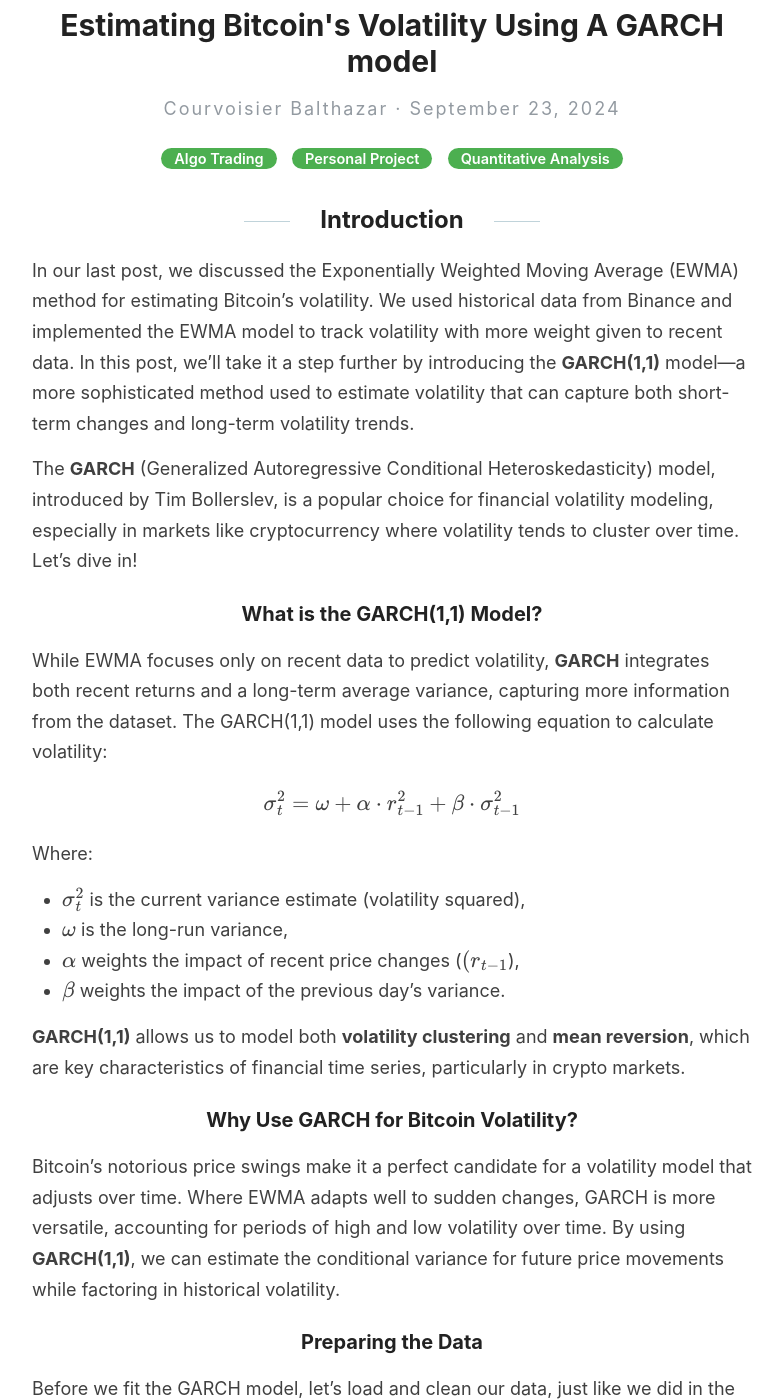
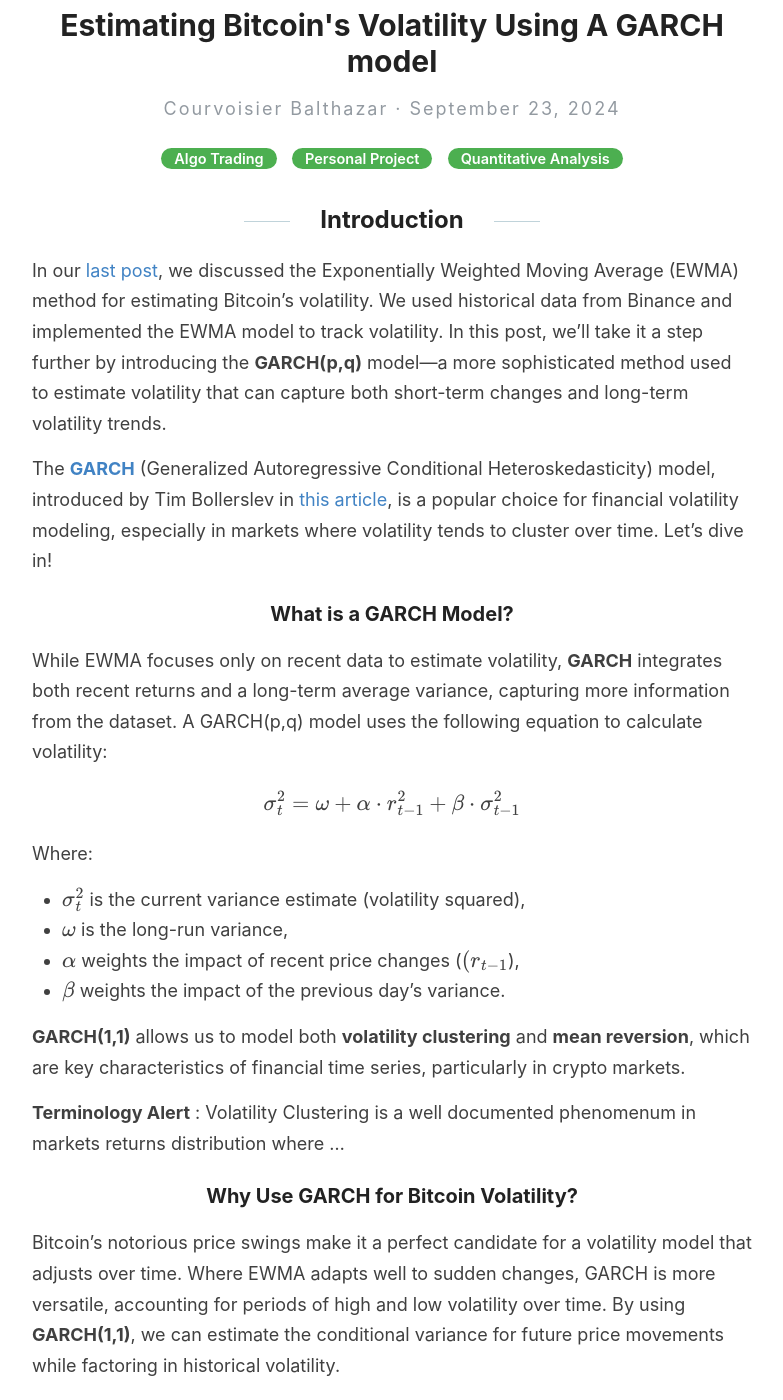
Before and after one commit to Zaltarba/blog, a Jekyll site: the page built from _posts/2024-09-23-BitcoinVolatility-2.md, in a window 1280 px wide and 1400 px high, scrolled down 207 px. Shown: the whole window, without its empty margins (248-1031 px from the left). Built offline with Jekyll 4.4.1, drawn with Linux system fonts in a browser that asks for light colours; formulas are drawn with MathJax 3.

Commit message:
Update 2024-09-23-BitcoinVolatility-2.md

````diff
--- a/_posts/2024-09-23-BitcoinVolatility-2.md
+++ b/_posts/2024-09-23-BitcoinVolatility-2.md
@@ -8,13 +8,13 @@ hidden: False
 ---
 
 ## Introduction
-In our last post, we discussed the Exponentially Weighted Moving Average (EWMA) method for estimating Bitcoin’s volatility. We used historical data from Binance and implemented the EWMA model to track volatility with more weight given to recent data. In this post, we’ll take it a step further by introducing the **GARCH(1,1)** model—a more sophisticated method used to estimate volatility that can capture both short-term changes and long-term volatility trends.
+In our [last post](https://zaltarba.github.io/blog/BitcoinVolatility-1/), we discussed the Exponentially Weighted Moving Average (EWMA) method for estimating Bitcoin’s volatility. We used historical data from Binance and implemented the EWMA model to track volatility. In this post, we’ll take it a step further by introducing the **GARCH(p,q)** model—a more sophisticated method used to estimate volatility that can capture both short-term changes and long-term volatility trends.
 
-The **GARCH** (Generalized Autoregressive Conditional Heteroskedasticity) model, introduced by Tim Bollerslev, is a popular choice for financial volatility modeling, especially in markets like cryptocurrency where volatility tends to cluster over time. Let’s dive in!
+The [**GARCH**](https://en.wikipedia.org/wiki/Autoregressive_conditional_heteroskedasticity) (Generalized Autoregressive Conditional Heteroskedasticity) model, introduced by Tim Bollerslev in [this article](https://public.econ.duke.edu/~boller/Published_Papers/joe_86.pdf), is a popular choice for financial volatility modeling, especially in markets where volatility tends to cluster over time. Let’s dive in!
 
-### What is the GARCH(1,1) Model?
+### What is a GARCH Model?
 
-While EWMA focuses only on recent data to predict volatility, **GARCH** integrates both recent returns and a long-term average variance, capturing more information from the dataset. The GARCH(1,1) model uses the following equation to calculate volatility:
+While EWMA focuses only on recent data to estimate volatility, **GARCH** integrates both recent returns and a long-term average variance, capturing more information from the dataset. A GARCH(p,q) model uses the following equation to calculate volatility:
 
 $$
 \sigma_t^2 = \omega + \alpha \cdot r_{t-1}^2 + \beta \cdot \sigma_{t-1}^2
@@ -28,11 +28,14 @@ Where:
 
 **GARCH(1,1)** allows us to model both **volatility clustering** and **mean reversion**, which are key characteristics of financial time series, particularly in crypto markets.
 
+**Terminology Alert** : Volatility Clustering is a well documented phenomenum in markets returns distribution where ...
+
 ### Why Use GARCH for Bitcoin Volatility?
 
 Bitcoin's notorious price swings make it a perfect candidate for a volatility model that adjusts over time. Where EWMA adapts well to sudden changes, GARCH is more versatile, accounting for periods of high and low volatility over time. By using **GARCH(1,1)**, we can estimate the conditional variance for future price movements while factoring in historical volatility.
 
 ### Preparing the Data
+
 Before we fit the GARCH model, let’s load and clean our data, just like we did in the previous post with EWMA. We’ll again use the Bitcoin data we stored in HDF5 format and ensure the dataset is free of missing values.
 
 ```python
````
